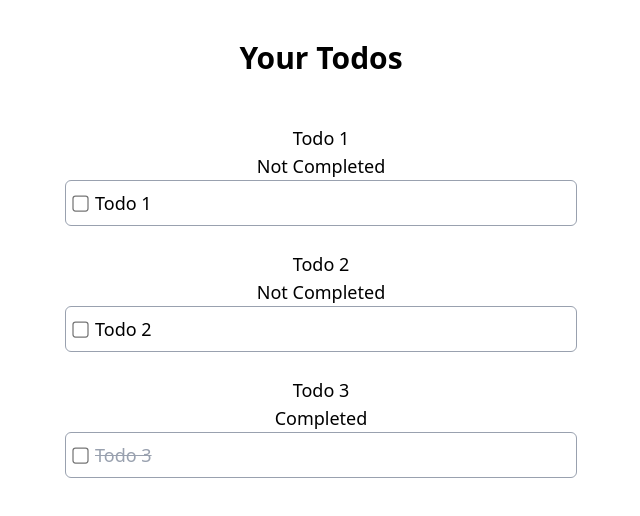
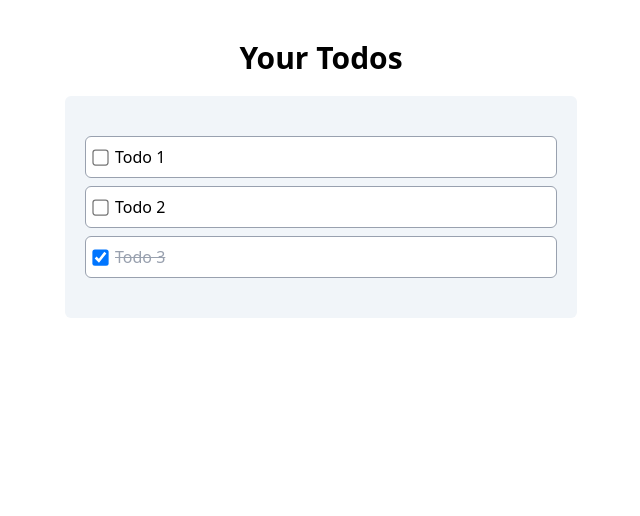
Before and after one commit to fengfranklu/FrankViteReact, a React (Vite) app in the folder FrankViteReact/: page / in a window 1280 px wide. Shown: the top 516 px of the page, without its empty margins (319-959 px from the left). Built offline with nearby package versions, Linux system fonts and the light colour scheme.

Commit message:
call back function part one

```diff
--- a/FrankViteReact/src/App.tsx
+++ b/FrankViteReact/src/App.tsx
@@ -2,16 +2,23 @@ import { dumyData } from "./data/todos";
 import TodoItem from "./components/TodoItem";
 function App() {
 
+  function setTodoCompleted (id: number, completed: boolean){
+    alert(
+      `Todo with id ${id} is now ${completed ? "coompleted" : "not completed"}`
+    )
+  }
+
   return (
-    <main className="py-10 h-screen">
+    <main className="py-10 h-screen space-y-5">
       <h1 className="font-bold text-3xl text-center">Your Todos</h1>
-      <div className="text-center py-10 max-w-lg mx-auto">
+      <div className="text-center py-10 max-w-lg mx-auto bg-slate-100 rounded-md p-5">
         <div className="space-y-2">
           {dumyData.map((todo) => (
-            <div key={todo.id} className="text-lg py-2">
-              <p>{todo.title}</p>
-              <p>{todo.completed ? 'Completed' : 'Not Completed'}</p>
-              <TodoItem todo={todo} />
+            <div>
+              <TodoItem
+              key={todo.id}
+              todo={todo}
+              onCompletedChange={setTodoCompleted} />
             </div>
           ))}
         </div>
--- a/FrankViteReact/src/components/TodoItem.tsx
+++ b/FrankViteReact/src/components/TodoItem.tsx
@@ -3,13 +3,18 @@ import { Todo } from "../types/todo";
 
 interface TodoItemProps{
     todo: Todo;
+    onCompletedChange: (id: number, completed: boolean) => void;
 }
 
-export default function TodoItem({ todo }: TodoItemProps) {
+export default function TodoItem({ todo, onCompletedChange }: TodoItemProps) {
   return (
     <div>
       <label className="flex items-center gap-2 border rounded-md p-2 border-gray-400 bg-white hover:bg-slate-50">
-        <input type="checkbox" className="scale-125"/>
+        <input  type="checkbox"
+                checked = {todo.completed}
+                onChange = {(e) => onCompletedChange(todo.id, e.target.checked)}
+                className="scale-125" />
+
         <span className={todo.completed ? "line-through text-gray-400" : ""}>
             {todo.title}
         </span>
```
